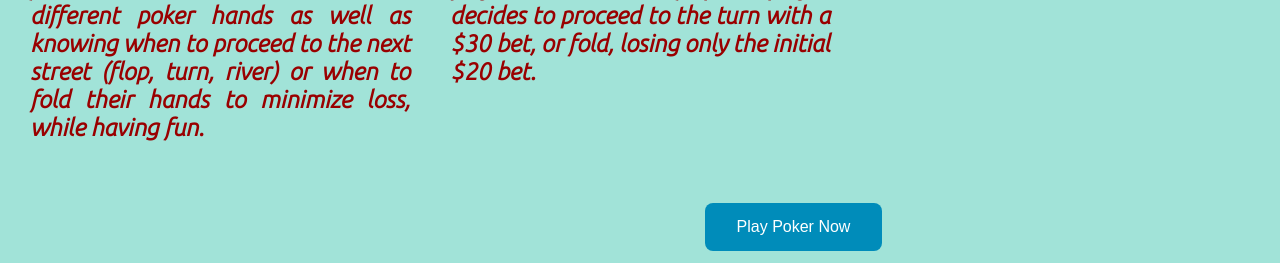
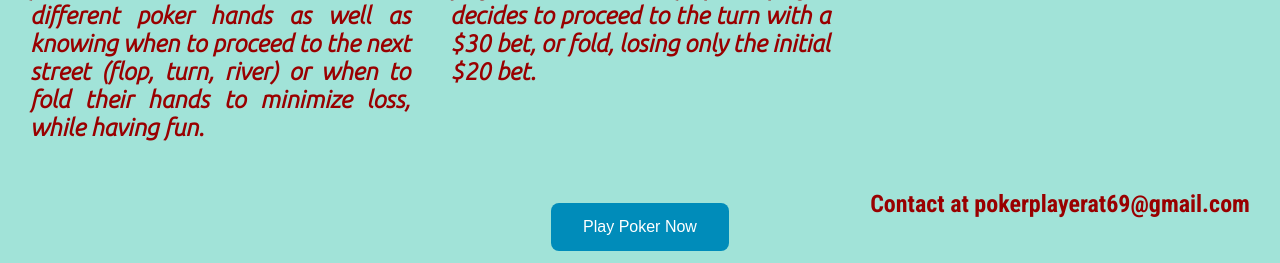
Before and after one commit to OrlyS112561/pokergameweb, a Flask app: page / in a window 1280 px wide. Shown: the part 538-801 px from the top of the page. Run offline with Flask 2, Linux system fonts and the light colour scheme.

```diff
--- a/templates/about.html
+++ b/templates/about.html
@@ -60,10 +60,10 @@
         <div class="label">
             <br>
             <a href="{{url_for('start_game')}}"><button class="button">Play Poker Now</button></a>
+        </div>
         <div class="label">
-
+            <h2>Contact at pokerplayerat69@gmail.com</h2>
         </div>
-
     </div>
 
 </body>
```
